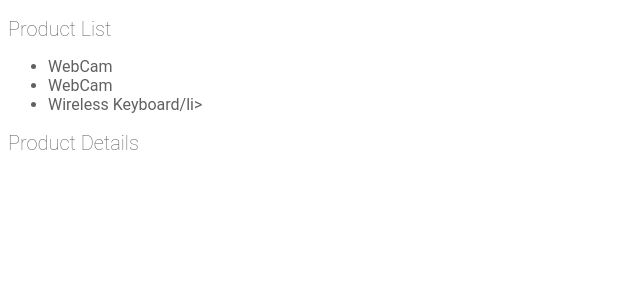
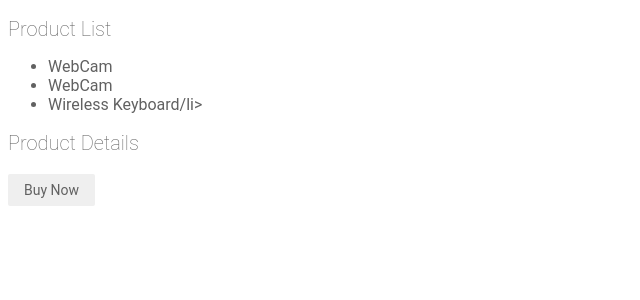
Before and after one commit to PorcoGalliard/Angular-e-Shop, an Angular app: page / in a window 1280 px wide. Shown: the top 300 px of the page, without its empty margins (0-640 px from the left). Built offline with nearby package versions, Linux system fonts and the light colour scheme.

Commit message:
feat: create buy() event for product detail

```diff
--- a/src/app/products/product-detail/product-detail.component.html
+++ b/src/app/products/product-detail/product-detail.component.html
@@ -1,2 +1,3 @@
 <h2>Product Details</h2>
 <h3>{{ name }}</h3>
+<button (click)="buy()">Buy Now</button>
```
